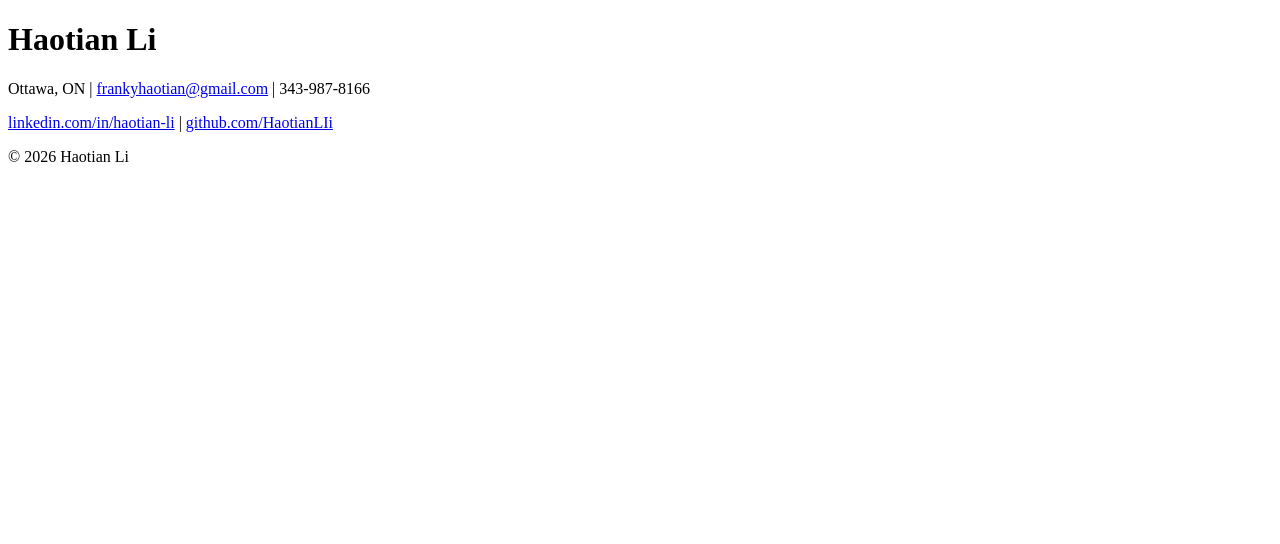
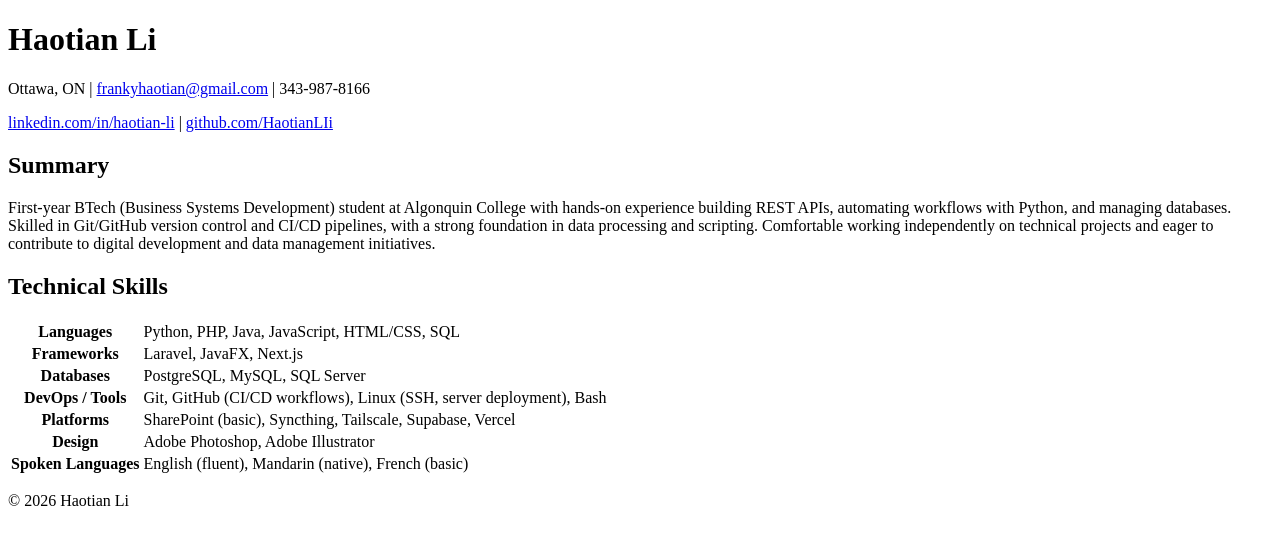
Before and after one commit to HaotianLIi/cst3106_labs, a plain HTML site: page Lab3/resume.html in a window 1280 px wide. Drawn offline with Linux system fonts and the light colour scheme.

Commit message:
Add summary + technical skills

```diff
--- a/Lab3/resume.html
+++ b/Lab3/resume.html
@@ -22,7 +22,53 @@
   </header>
 
   <main>
+      <!-- ===== SUMMARY ===== -->
+      <section>
+        <h2>Summary</h2>
+        <p>
+          First-year BTech (Business Systems Development) student at Algonquin College
+          with hands-on experience building REST APIs, automating workflows with Python,
+          and managing databases. Skilled in Git/GitHub version control and CI/CD pipelines,
+          with a strong foundation in data processing and scripting. Comfortable working
+          independently on technical projects and eager to contribute to digital
+          development and data management initiatives.
+        </p>
+      </section>
 
+      <!-- ===== TECHNICAL SKILLS ===== -->
+      <section>
+        <h2>Technical Skills</h2>
+        <table>
+          <tr>
+            <th>Languages</th>
+            <td>Python, PHP, Java, JavaScript, HTML/CSS, SQL</td>
+          </tr>
+          <tr>
+            <th>Frameworks</th>
+            <td>Laravel, JavaFX, Next.js</td>
+          </tr>
+          <tr>
+            <th>Databases</th>
+            <td>PostgreSQL, MySQL, SQL Server</td>
+          </tr>
+          <tr>
+            <th>DevOps / Tools</th>
+            <td>Git, GitHub (CI/CD workflows), Linux (SSH, server deployment), Bash</td>
+          </tr>
+          <tr>
+            <th>Platforms</th>
+            <td>SharePoint (basic), Syncthing, Tailscale, Supabase, Vercel</td>
+          </tr>
+          <tr>
+            <th>Design</th>
+            <td>Adobe Photoshop, Adobe Illustrator</td>
+          </tr>
+          <tr>
+            <th>Spoken Languages</th>
+            <td>English (fluent), Mandarin (native), French (basic)</td>
+          </tr>
+        </table>
+      </section>
   </main>
 
   <footer>
```
